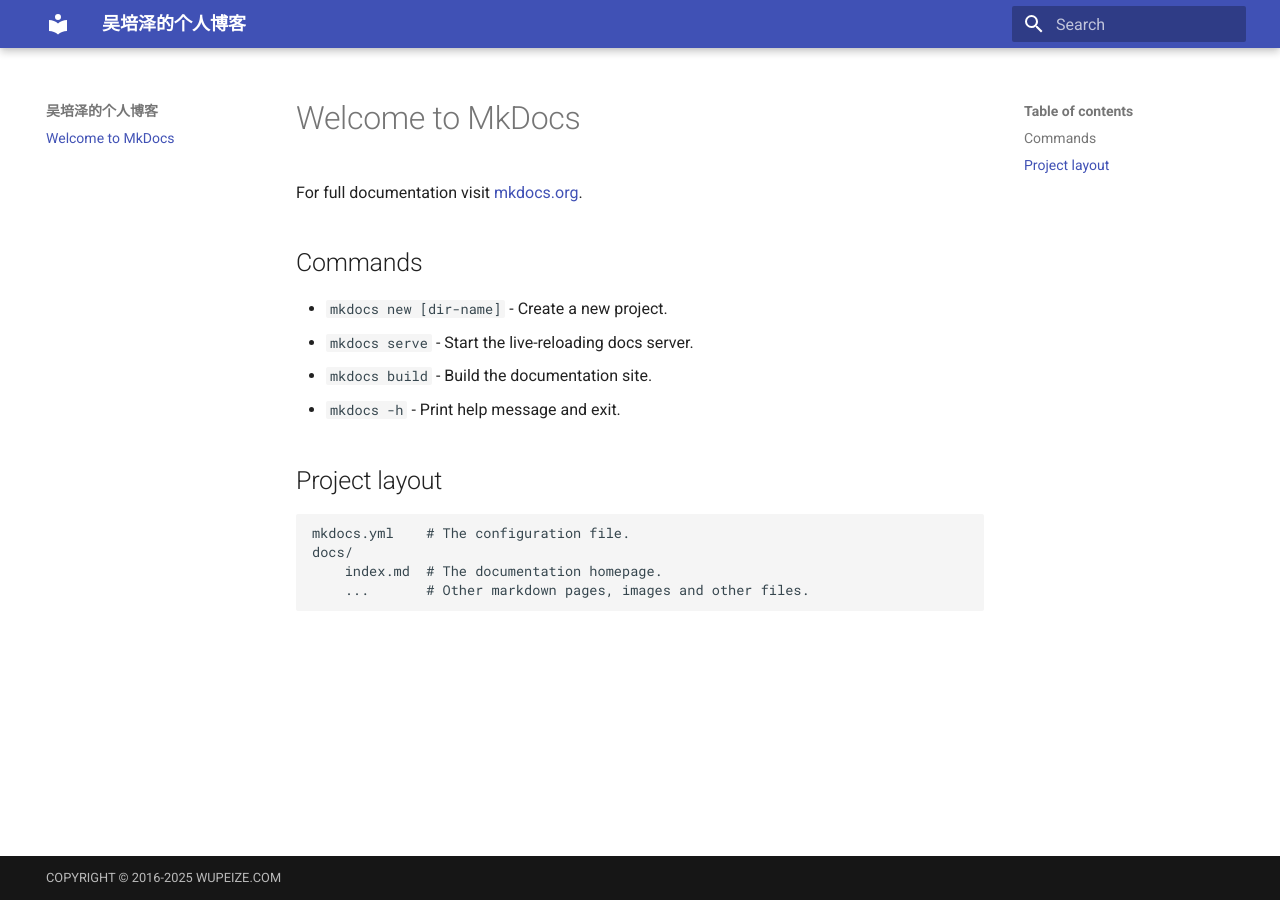
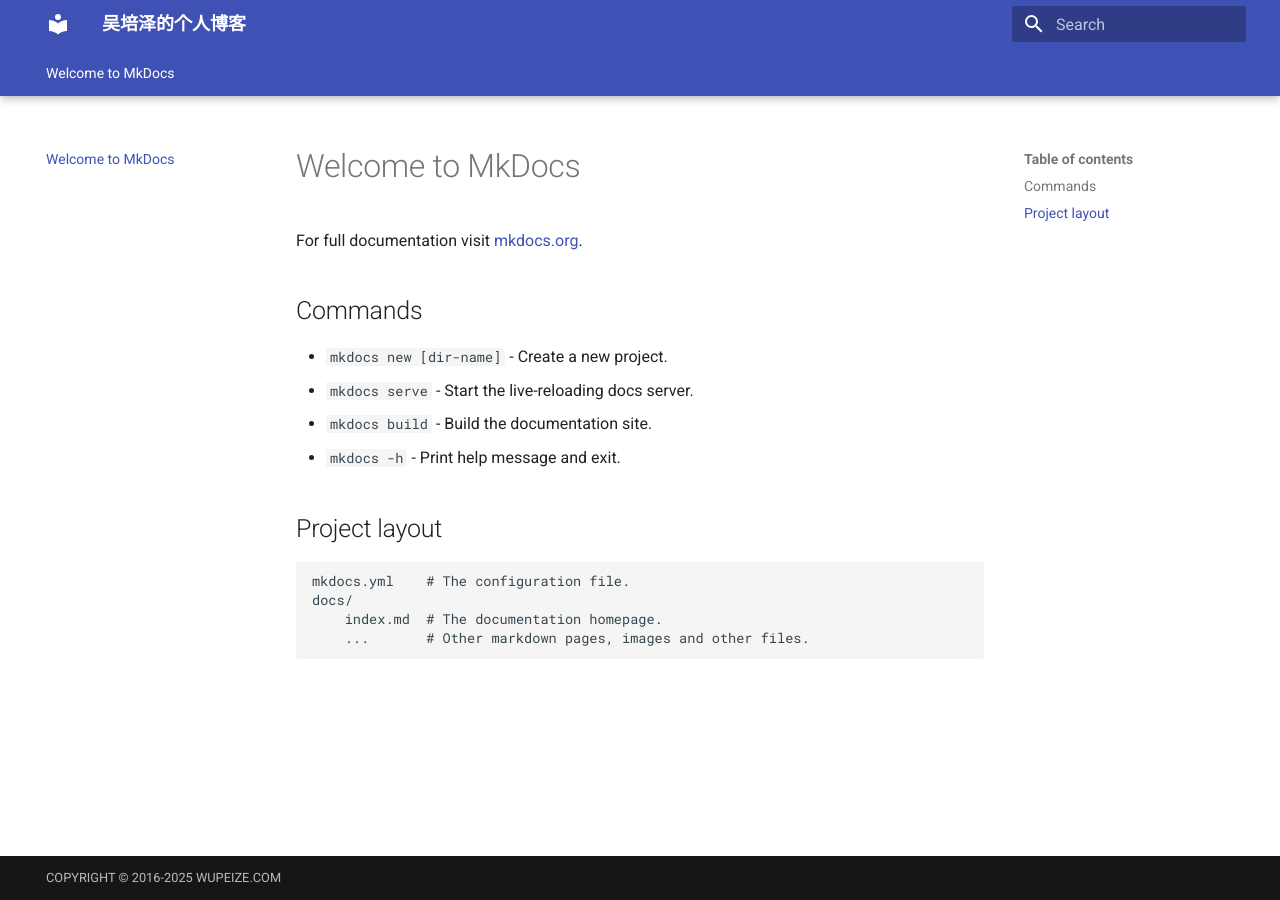
Before and after one commit to evan755/evan755.github.io, an MkDocs documentation site: the page built from docs/index.md, in a window 1280 px wide. Built offline with MkDocs 1.6.1 and Material for MkDocs 9.7.7, drawn with Linux system fonts in a browser that asks for light colours.

Commit message:
feat: 选项卡

```diff
--- a/mkdocs.yml
+++ b/mkdocs.yml
@@ -3,6 +3,10 @@
 
 theme:
   name: material
+  features:
+    - navigation.tabs               # 启用选项卡
+    - navigation.tabs.sticky        # 粘性导航选项卡
+
 
 plugins:
   - offline
```
